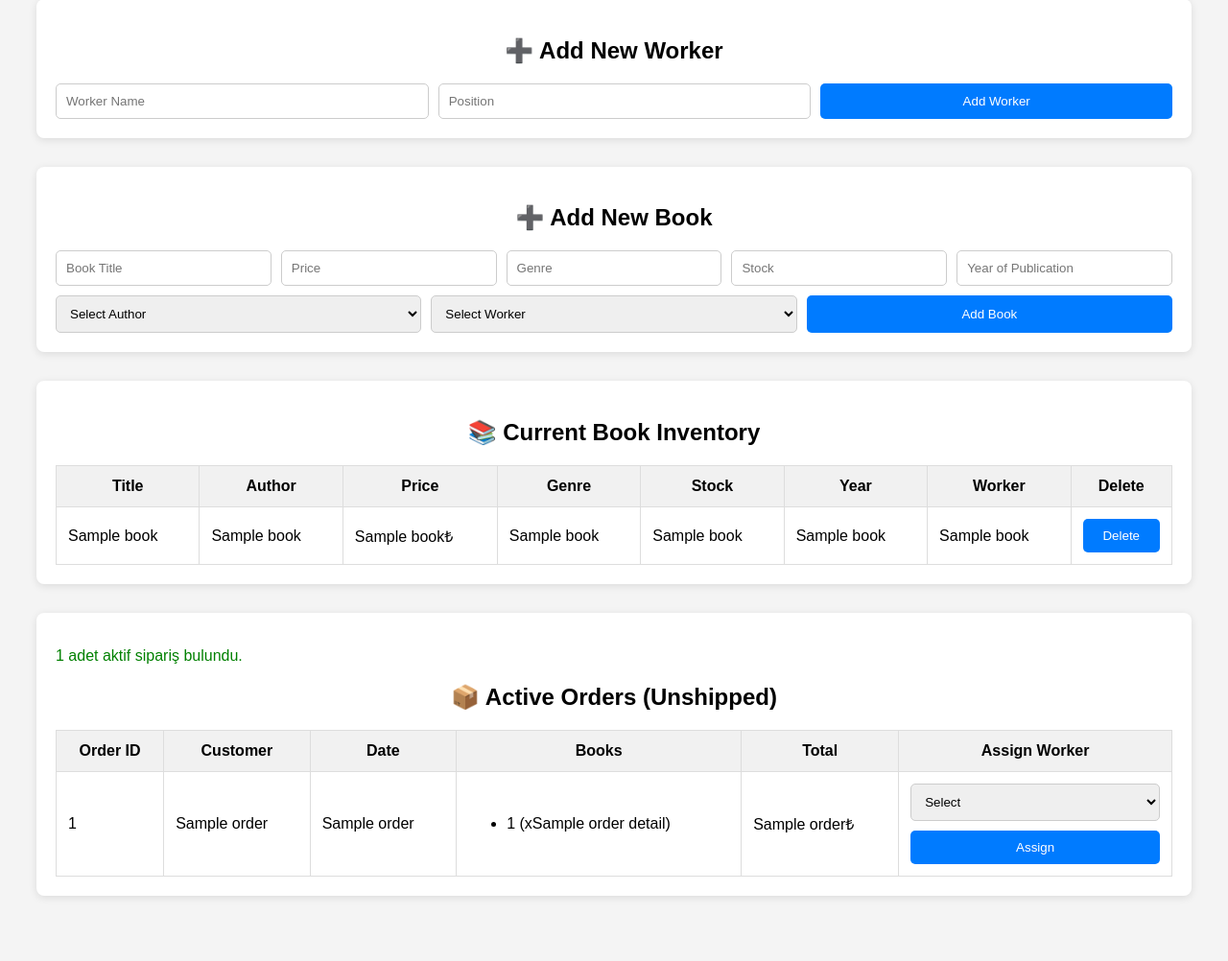
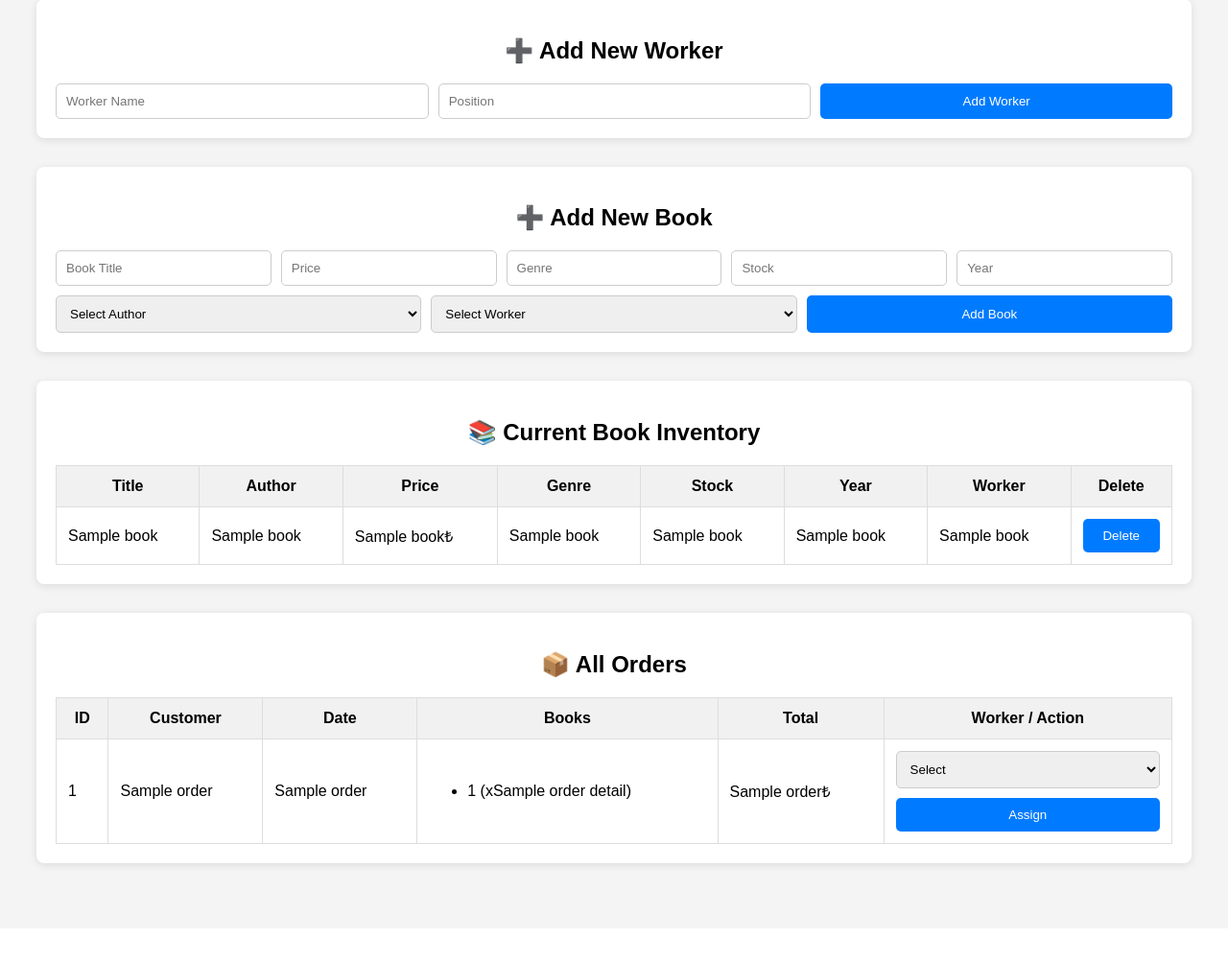
Before and after one commit to NusretTinel/BookStoreContentManagement, a Flask app: template kutuphane-flask/templates/index.html in a window 1280 px wide. Shown: the part 295-1297 px from the top of the page at 96% size. After the commit the page ends 1203 px from the top, so only its background shows below. Run offline with Flask 3, Linux system fonts and the light colour scheme; the template is opened without the code that fills it: most values are stand-ins (such as "Sample title", 1, 10 or a date in 2020).

Commit message:
Unassign function added

```diff
--- a/kutuphane-flask/app.py
+++ b/kutuphane-flask/app.py
@@ -94,6 +94,13 @@ def add_worker():
     conn.commit()
     return redirect('/')
 
+@app.route('/unassign_worker/<int:orderID>', methods=['POST'])
+def unassign_worker(orderID):
+    with conn.cursor() as cur:
+        cur.execute("UPDATE orders SET workID = NULL WHERE orderID = :1", (orderID,))
+    conn.commit()
+    return redirect('/')
+
 @app.route('/add_author', methods=['POST'])
 def add_author():
     with conn.cursor() as cur:
--- a/kutuphane-flask/templates/index.html
+++ b/kutuphane-flask/templates/index.html
@@ -62,71 +28,51 @@
     </form>
 </div>
 
+<!-- Worker form -->
 <div class="section">
     <h2>➕ Add New Worker</h2>
     <form method="POST" action="/add_worker">
         <input name="workerName" placeholder="Worker Name" required>
-        <input name="position" placeholder="Position" required>
+        <input name="position"   placeholder="Position" required>
         <button type="submit">Add Worker</button>
     </form>
 </div>
 
+<!-- Book form -->
 <div class="section">
     <h2>➕ Add New Book</h2>
     <form method="POST" action="/add">
-        <input name="title" placeholder="Book Title" required>
-        <input name="price" type="number" step="0.01" placeholder="Price" required>
-        <input name="genre" placeholder="Genre" required>
-        <input name="stock" type="number" placeholder="Stock" required>
-        <input name="yearofpublish" type="number" placeholder="Year of Publication" required>
-
+        <input name="title"          placeholder="Book Title" required>
+        <input name="price"  type="number" step="0.01" placeholder="Price" required>
+        <input name="genre"          placeholder="Genre" required>
+        <input name="stock"  type="number" placeholder="Stock" required>
+        <input name="yearofpublish" type="number" placeholder="Year" required>
         <select name="authorID" required>
             <option value="">Select Author</option>
-            {% for a in authors %}
-                <option value="{{ a[0] }}">{{ a[1] }} {{ a[2] }}</option>
-            {% endfor %}
+            {% for a in authors %}<option value="{{a[0]}}">{{a[1]}} {{a[2]}}</option>{% endfor %}
         </select>
-
         <select name="workerID" required>
             <option value="">Select Worker</option>
-            {% for w in workers %}
-                <option value="{{ w[0] }}">{{ w[1] }}</option>
-            {% endfor %}
+            {% for w in workers %}<option value="{{w[0]}}">{{w[1]}}</option>{% endfor %}
         </select>
-
         <button type="submit">Add Book</button>
     </form>
 </div>
 
+<!-- Book inventory table -->
 <div class="section">
     <h2>📚 Current Book Inventory</h2>
     <table>
         <thead>
-        <tr>
-            <th>Title</th>
-            <th>Author</th>
-            <th>Price</th>
-            <th>Genre</th>
-            <th>Stock</th>
-            <th>Year</th>
-            <th>Worker</th>
-            <th>Delete</th>
-        </tr>
+        <tr><th>Title</th><th>Author</th><th>Price</th><th>Genre</th><th>Stock</th><th>Year</th><th>Worker</th><th>Delete</th></tr>
         </thead>
         <tbody>
         {% for book in books %}
             <tr>
-                <td>{{ book[1] }}</td>
-                <td>{{ book[2] }}</td>
-                <td>{{ book[3] }}₺</td>
-                <td>{{ book[4] }}</td>
-                <td>{{ book[5] }}</td>
-                <td>{{ book[6] }}</td>
-                <td>{{ book[7] }}</td>
+                <td>{{book[1]}}</td><td>{{book[2]}}</td><td>{{book[3]}}₺</td><td>{{book[4]}}</td>
+                <td>{{book[5]}}</td><td>{{book[6]}}</td><td>{{book[7]}}</td>
                 <td>
-                    <form method="POST" action="/delete/{{ book[0] }}">
-                        <button type="submit">Delete</button>
-                    </form>
+                    <form method="POST" action="/delete/{{book[0]}}"><button type="submit">Delete</button></form>
                 </td>
             </tr>
         {% endfor %}
@@ -134,52 +80,36 @@
     </table>
 </div>
 
+<!-- Orders table -->
 <div class="section">
-    <p style="color: green;">
-        {% if orders %}
-            {{ orders|length }} adet aktif sipariş bulundu.
-        {% else %}
-            ❌ Hiç sipariş görünmüyor.
-        {% endif %}
-    </p>
-
-    <h2>📦 Active Orders (Unshipped)</h2>
+    <h2>📦 All Orders</h2>
     <table>
         <thead>
-        <tr>
-            <th>Order ID</th>
-            <th>Customer</th>
-            <th>Date</th>
-            <th>Books</th>
-            <th>Total</th>
-            <th>Assign Worker</th>
-        </tr>
+        <tr><th>ID</th><th>Customer</th><th>Date</th><th>Books</th><th>Total</th><th>Worker / Action</th></tr>
         </thead>
         <tbody>
         {% for order in orders %}
             <tr>
-                <td>{{ order[0] }}</td>          {# orderID #}
-                <td>{{ order[1] }}</td>          {# müşteri #}
-                <td>{{ order[2] }}</td>          {# tarih #}
+                <td>{{order[0]}}</td>
+                <td>{{order[1]}}</td>
+                <td>{{order[2]}}</td>
                 <td>
                     <ul>
-                        {% for b in order_details[order[0]] %}
-                            <li>{{ b[0] }} (x{{ b[1] }})</li>
-                        {% endfor %}
+                        {% for b in order_details[order[0]] %}<li>{{b[0]}} (x{{b[1]}})</li>{% endfor %}
                     </ul>
                 </td>
-                <td>{{ order[3] }}₺</td>         {# total #}
-
+                <td>{{order[3]}}₺</td>
                 <td>
-                    {% if order[4] %}              {# workerName NULL değilse #}
-                        {{ order[4] }}
+                    {% if order[4] %}
+                        {{order[4]}}
+                        <form method="POST" action="/unassign_worker/{{order[0]}}" style="display:inline">
+                            <button type="submit">Unassign</button>
+                        </form>
                     {% else %}
-                        <form method="POST" action="/assign_worker/{{ order[0] }}">
+                        <form method="POST" action="/assign_worker/{{order[0]}}">
                             <select name="workerID" required>
                                 <option value="">Select</option>
-                                {% for w in workers %}
-                                    <option value="{{ w[0] }}">{{ w[1] }}</option>
-                                {% endfor %}
+                                {% for w in workers %}<option value="{{w[0]}}">{{w[1]}}</option>{% endfor %}
                             </select>
                             <button type="submit">Assign</button>
                         </form>
```
Also changed, not shown: other parts of kutuphane-flask/templates/index.html (+10 -44 lines).
